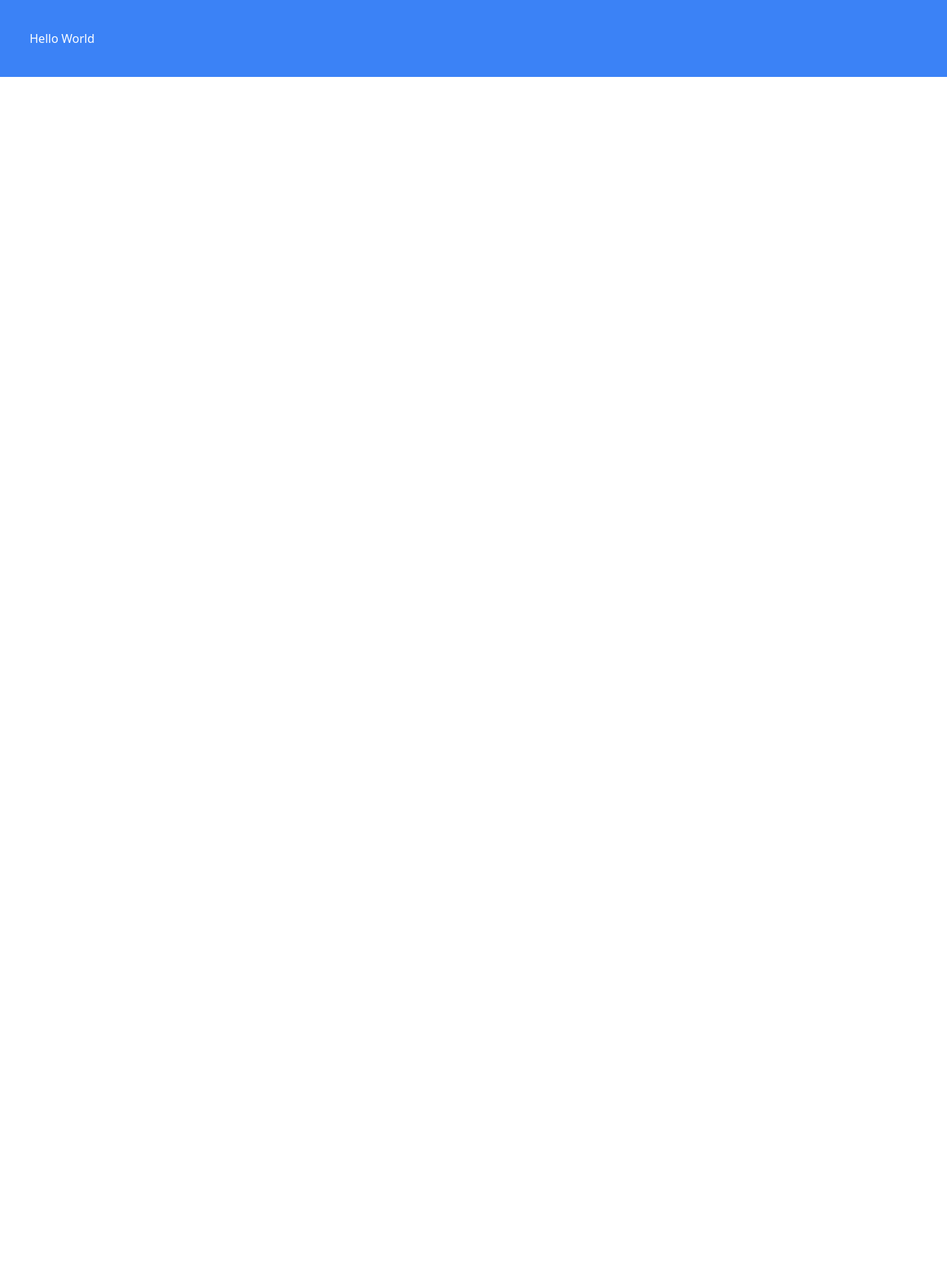
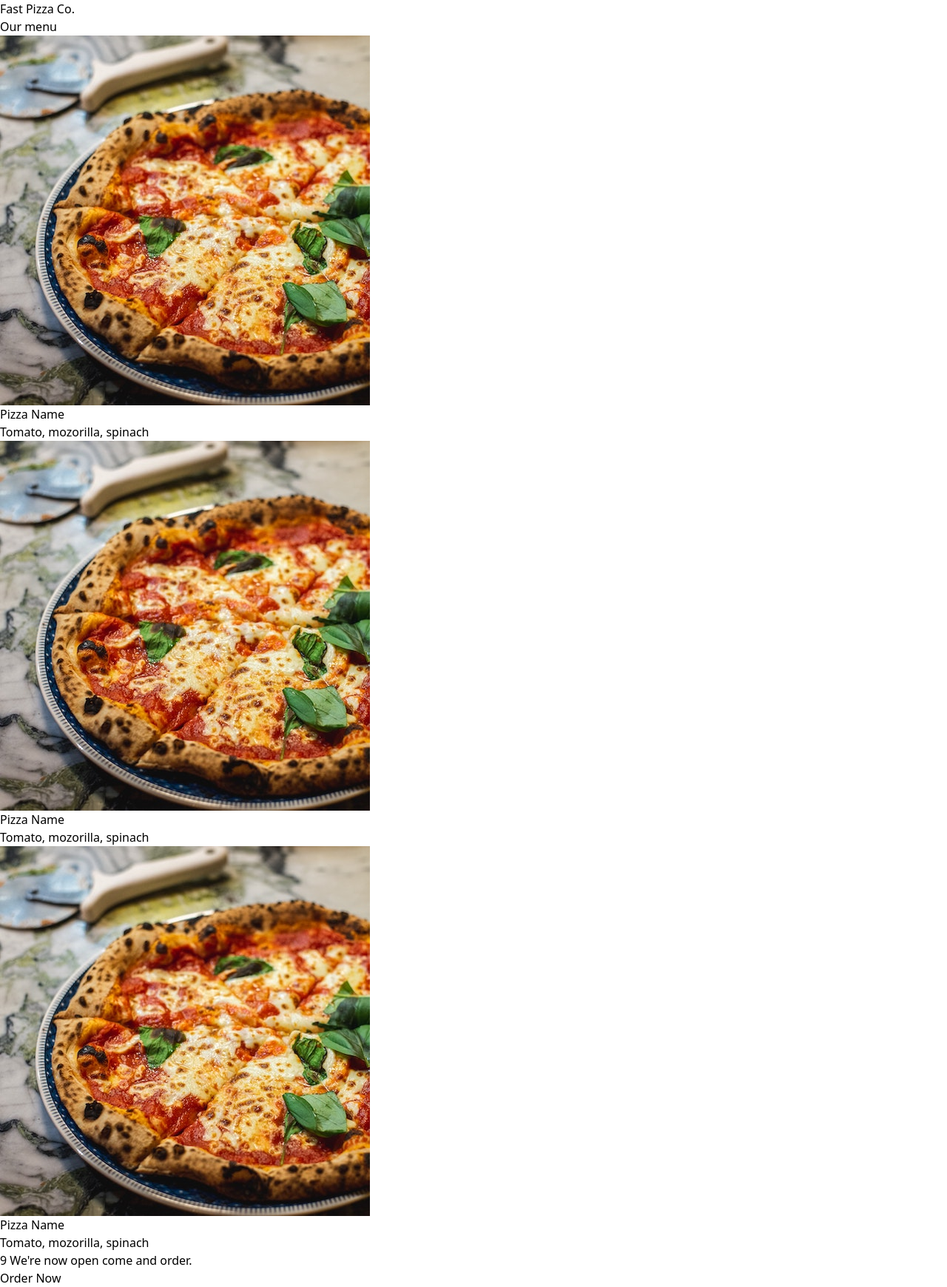
Before and after one commit to alisajad001/pizza-menu-project, a React (Vite) app: page / in a window 1280 px wide. Shown: the whole page at 74% size. Before the commit the page ends 800 px from the top, so only its background shows below. Built offline with nearby package versions, Linux system fonts and the light colour scheme.

Commit message:
refactor: added components

```diff
--- a/src/App.jsx
+++ b/src/App.jsx
@@ -1,7 +1,13 @@
+import Footer from "./components/Footer";
+import Header from "./components/Header";
+import Menu from "./components/Menu";
+
 const App = () => {
   return (
-    <div className="bg-blue-500 text-white p-10">
-      <h1>Hello World</h1>
+    <div>
+      <Header />
+      <Menu />
+      <Footer />
     </div>
   );
 };
--- /dev/null
+++ b/src/components/Footer.jsx
@@ -0,0 +1,16 @@
+const Footer = () => {
+  const getHour = new Date().getHours();
+  const openHour = 12;
+  const closeHour = 22;
+  const isOpen = getHour >= openHour && getHour <= closeHour;
+  console.log(isOpen);
+
+  return (
+    <footer>
+      <p>{getHour} We&apos;re now open come and order.</p>
+      <button>Order Now</button>
+    </footer>
+  );
+};
+
+export default Footer;
--- /dev/null
+++ b/src/components/Header.jsx
@@ -0,0 +1,5 @@
+const Header = () => {
+  return <h1>Fast Pizza Co.</h1>;
+};
+
+export default Header;
--- /dev/null
+++ b/src/components/Menu.jsx
@@ -0,0 +1,14 @@
+import Pizza from "./Pizza";
+
+const Menu = () => {
+  return (
+    <div>
+      <h2>Our menu</h2>
+      <Pizza />
+      <Pizza />
+      <Pizza />
+    </div>
+  );
+};
+
+export default Menu;
--- /dev/null
+++ b/src/components/Pizza.jsx
@@ -0,0 +1,13 @@
+import pizzaImg from "../assets/pizzas/margherita.jpg";
+
+const Pizza = () => {
+  return (
+    <div>
+      <img src={pizzaImg} />
+      <h2>Pizza Name</h2>
+      <p>Tomato, mozorilla, spinach</p>
+    </div>
+  );
+};
+
+export default Pizza;
```
